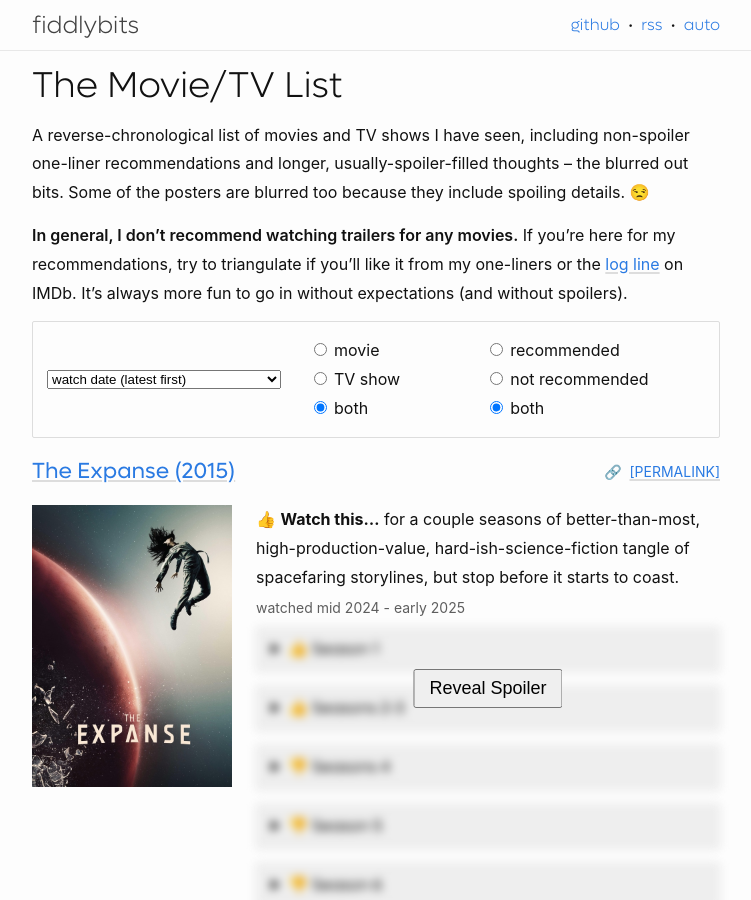
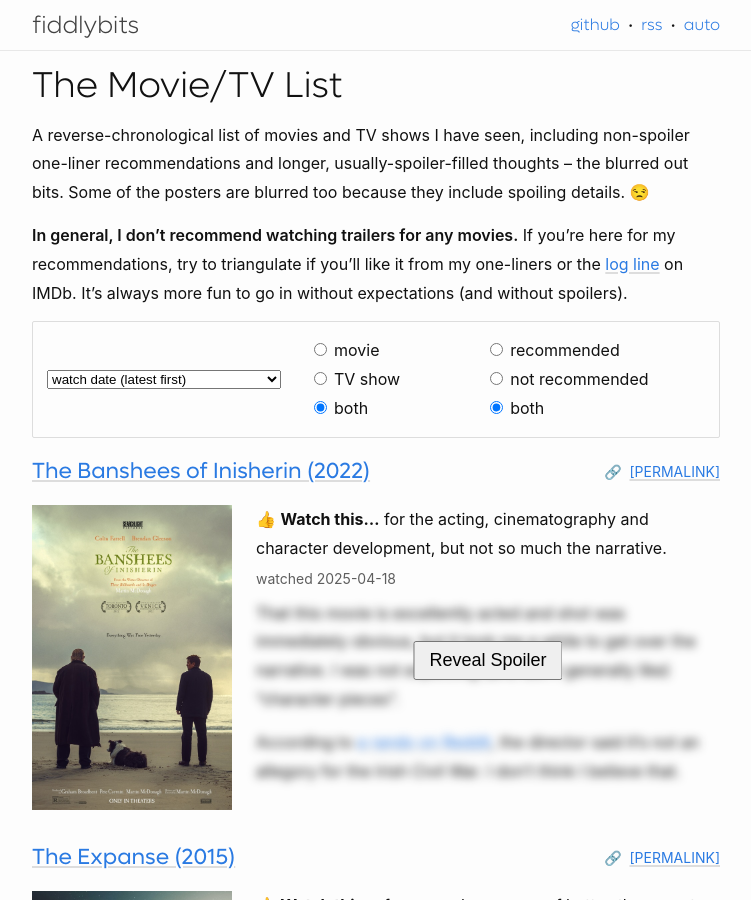
Before and after one commit to seansfkelley/seansfkelley.github.io, a Jekyll site: the page built from _posts/2024-04-01-movies.md, in a window 1280 px wide and 900 px high. Shown: the whole window, without its empty margins (264-1015 px from the left). Built offline with Jekyll 4.4.1, drawn with Linux system fonts in a browser that asks for light colours.

Commit message:
Banshees of Inisherin.

```diff
--- a/_data/movies.yml
+++ b/_data/movies.yml
@@ -1,3 +1,14 @@
+- title: The Banshees of Inisherin
+  year: 2022
+  kind: movie
+  link: https://www.imdb.com/title/tt11813216/
+  poster: the-banshees-of-inisherin-2022.jpg
+  watched: 2025-04-18
+  watch-this: for the acting, cinematography and character development, but not so much the narrative.
+  more-thoughts: |
+    That this movie is excellently acted and shot was immediately obvious, but it took me a while to get over the narrative. I was not expecting (and don't generally like) "character pieces".
+
+    According to [a rando on Reddit](https://www.reddit.com/r/movies/comments/10mb71w/comment/jc1xd9k/ "per the Big Picture podcast"), the director said it's not an allegory for the Irish Civil War. I don't think I believe that.
 - title: The Expanse
   year: 2015
   kind: tv
```
Also changed, not shown: _posts/2023-08-28-blazonry.md (+1 -0 lines).
